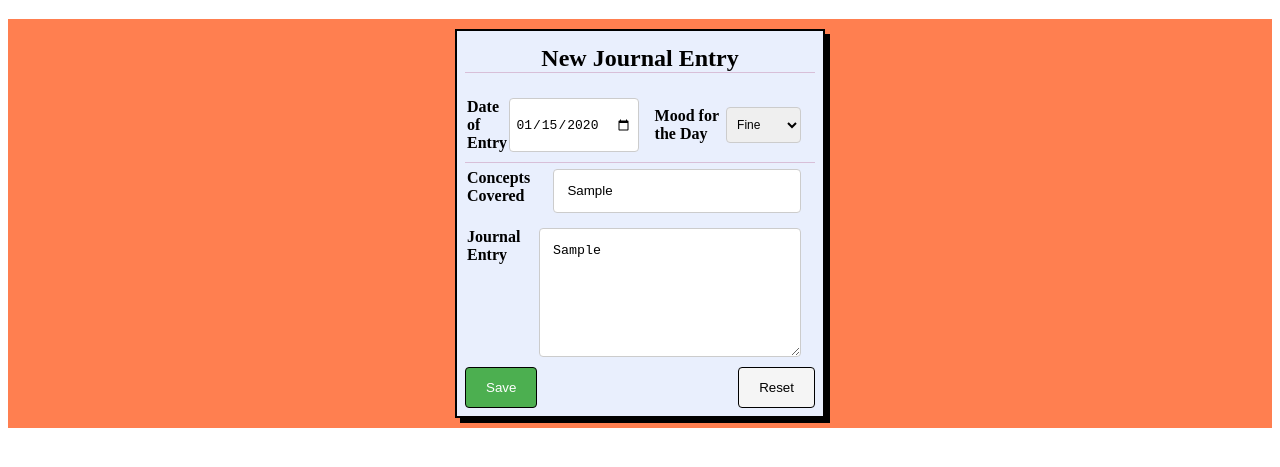
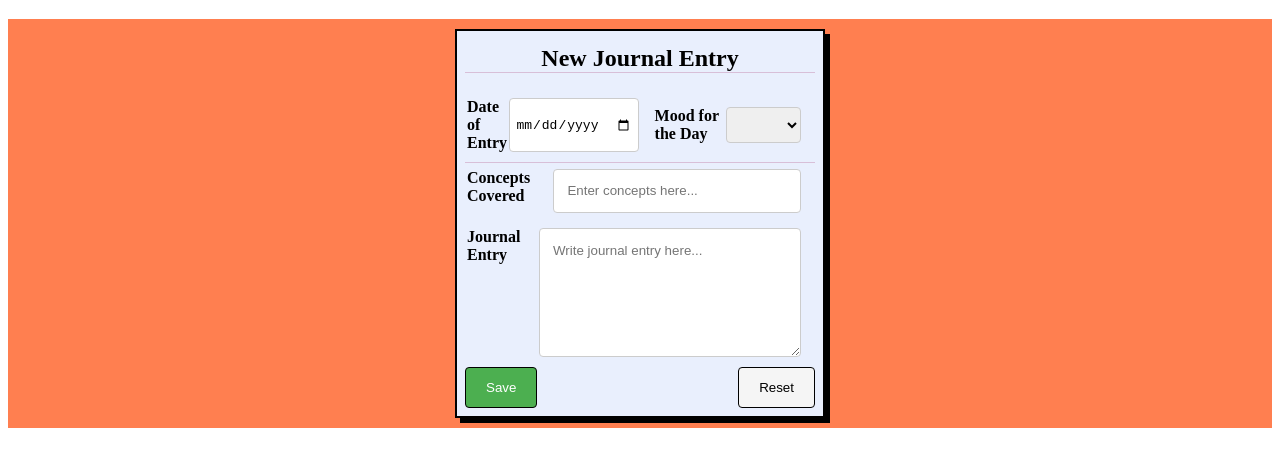
Before and after one commit to divinerankzero/daily-journal, a plain HTML site: page src/index.html in a window 1280 px wide. Both pictures are taken after typing "2020-01-15", "Sample", "Sample" into the empty fields and a click on the button "Save". Shown: the part 61-528 px from the top of the page. Drawn offline with Linux system fonts and the light colour scheme; no server answers.

Commit message:
updating code to have a json object factory, and a clear out fields function

```diff
--- a/src/index.html
+++ b/src/index.html
@@ -29,7 +29,7 @@
                     <div class="row-forms">
                         <fieldset>
                             <label for="journalDate">Date of Entry</label>
-                            <input type="date" name="journalDate" id="today">
+                            <input type="date" id="journalDate" name="journalDate" id="today">
                         </fieldset>
                         <fieldset>
                             <label for="mood">Mood for the Day</label>
@@ -47,7 +47,7 @@
                         </fieldset>
                         <fieldset>
                             <label for="entry">Journal Entry</label>
-                            <textarea name="entry" class="entry" placeholder="Write journal entry here..."></textarea>
+                            <textarea name="entry" class="entry" id="entry" placeholder="Write journal entry here..."></textarea>
                         </fieldset>
                     </div>
                 </form>
--- a/src/scripts/data.js
+++ b/src/scripts/data.js
@@ -1,4 +1,8 @@
 // ALL API Related Components Go Here
+// I added this import beyond the exercises requirements to allow
+// this app to refreshEntries once it has saved a new entry
+import refreshEntries from './journal.js'
+import FACTORY from './entryComponent.js'
 const API = {
     url: 'http://localhost:8088/entries',
     getJournalEntries () {
@@ -6,14 +10,31 @@ const API = {
             .then(response => response.json())
     },
     saveJournalEntry () {
-        const newJournalEntry = {
+        let journalDate = document.querySelector("#journalDate").value
+        let mood = document.querySelector("#mood").value
+        let concepts = document.querySelector("#concepts").value
 
+        // This next line is splitting the entries into an array
+        // using carriage returns: https://stackoverflow.com/a/45709854
+        let entries = document.querySelector("#entry").value.split(/\r?\n/)
+
+        if (journalDate && concepts && entries) {
+            const newJournalEntry = FACTORY.makeEntryObject(journalDate, concepts, entries)
+            fetch(this.url, {
+                method: "POST",
+                headers: {"Content-Type": "application/json"},
+                body: JSON.stringify(newJournalEntry)
+            }).then(refreshEntries)
+            this.clearFields()
+        } else {
+            alert("Please fill in all required fields")
         }
-        fetch(this.url, {
-            method: "POST",
-            headers: {"Content-Type": "application/json"},
-            body: JSON.stringify(newJournalEntry)
-        })
+    },
+    clearFields () {
+        document.querySelector("#journalDate").value = ""
+        document.querySelector("#mood").value = ""
+        document.querySelector("#concepts").value = ""
+        document.querySelector("#entry").value = ""
     }
 }
 
--- a/src/scripts/entryComponent.js
+++ b/src/scripts/entryComponent.js
@@ -22,6 +22,17 @@ const FACTORY = {
         })
         list += `</ul>`;
         return list;
+    },
+    makeEntryObject (journalDate, concepts, entries) {
+        return {
+            "date": journalDate,
+            // "language": "TODO",
+            "conceptsCovered": concepts,
+            // TODO: Revisit content and practice exercises as arrays
+            "content": entries,
+            // "exercises": entries,
+            "mood": mood,
+        }
     }
 }
 
--- a/src/scripts/journal.js
+++ b/src/scripts/journal.js
@@ -1,23 +1,28 @@
 import API from './data.js'
 import ENTRIES from './entriesDOM.js'
-API.getJournalEntries().then(ENTRIES.entryRenderer);
+
+const refreshEntries = () => {
+    API.getJournalEntries()
+        .then(ENTRIES.entryRenderer);
+}
 
 const eventListeners = {
     addSaveEventListener() {
         const saveBtn = document.querySelector(".save-button");
-        console.log(saveBtn);
         saveBtn.addEventListener("click", () => {
-            console.log(event)
+            API.saveJournalEntry();
         })
     },
     addResetEventListener() {
         const resetBtn = document.querySelector(".reset-button");
-        resetBtn.addEventListener("click", (event) => {
-            console.log(event)
+        resetBtn.addEventListener("click", () => {
+            API.clearFields();
         })
     }
 }
 
-
+refreshEntries();
 eventListeners.addSaveEventListener();
 eventListeners.addResetEventListener();
+
+export default refreshEntries;
```
Also changed, not shown: api/entries.json (+29 -7 lines).
